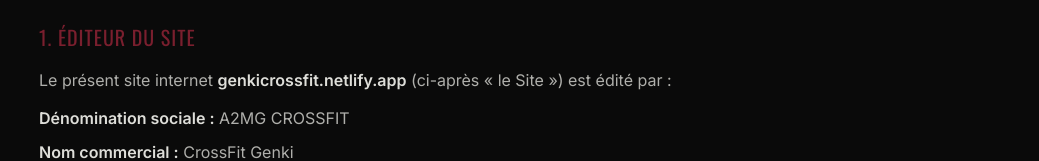
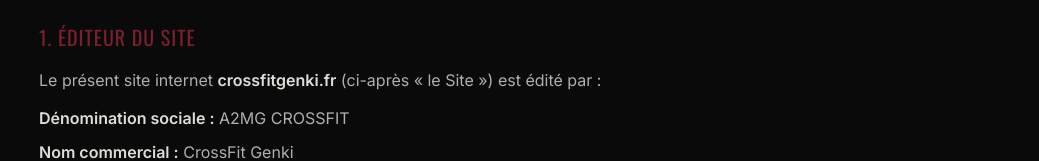
Before and after one commit to BenjaminOhana/Genkicrossfit, a React (Vite) app: page /mentions-legales in a window 1280 px wide. Shown: the part 291-452 px from the top of the page, without its empty margins (241-1280 px from the left). Built offline with nearby package versions, Linux system fonts and the light colour scheme.

Commit message:
SEO: Update canonical URL to crossfitgenki.fr

```diff
--- a/index.html
+++ b/index.html
@@ -8,7 +8,7 @@
     <!-- SEO Primary -->
     <title>CrossFit Genki — Salle de CrossFit à Talange près de Metz | Séance d'essai gratuite</title>
     <meta name="description" content="Salle de CrossFit affiliée à Talange (57). Coaching certifié adapté à tous les niveaux. Communauté bienveillante. HYROX Training. Séance d'essai gratuite, sans engagement. ⭐ 5/5 Google (38 avis)." />
-    <link rel="canonical" href="https://genkicrossfit.netlify.app/" />
+    <link rel="canonical" href="https://crossfitgenki.fr/" />
 
     <!-- Polices Google Fonts -->
     <link rel="preconnect" href="https://fonts.googleapis.com">
@@ -17,10 +17,10 @@
 
     <!-- Open Graph / Réseaux Sociaux -->
     <meta property="og:type" content="website" />
-    <meta property="og:url" content="https://genkicrossfit.netlify.app/" />
+    <meta property="og:url" content="https://crossfitgenki.fr/" />
     <meta property="og:title" content="CrossFit Genki — Ta place est ici." />
     <meta property="og:description" content="Salle de CrossFit affiliée à Talange. Coaching certifié, adapté à tous. Communauté unique. Séance d'essai gratuite." />
-    <meta property="og:image" content="https://genkicrossfit.netlify.app/assets/og-image.png" />
+    <meta property="og:image" content="https://crossfitgenki.fr/assets/og-image.png" />
     <meta property="og:locale" content="fr_FR" />
     <meta property="og:site_name" content="CrossFit Genki" />
 
@@ -28,7 +28,7 @@
     <meta name="twitter:card" content="summary_large_image" />
     <meta name="twitter:title" content="CrossFit Genki — Ta place est ici." />
     <meta name="twitter:description" content="Salle de CrossFit affiliée à Talange (57). Coaching certifié, adapté à tous. Séance d'essai gratuite, sans engagement." />
-    <meta name="twitter:image" content="https://genkicrossfit.netlify.app/assets/og-image.png" />
+    <meta name="twitter:image" content="https://crossfitgenki.fr/assets/og-image.png" />
 
     <!-- Geo Meta Tags (SEO Local) -->
     <meta name="geo.region" content="FR-57" />
@@ -42,7 +42,7 @@
       "@context": "https://schema.org",
       "@type": "WebSite",
       "name": "CrossFit Genki",
-      "url": "https://genkicrossfit.netlify.app/",
+      "url": "https://crossfitgenki.fr/",
       "description": "Salle de CrossFit affiliée à Talange (57), près de Metz et Thionville. Coaching certifié CrossFit, préparation HYROX, séance d'essai gratuite.",
       "inLanguage": "fr"
     }
@@ -56,11 +56,11 @@
       "name": "CrossFit Genki",
       "alternateName": "CrossFit Genki Talange",
       "description": "CrossFit Genki est une salle de CrossFit officiellement affiliée, située à Talange (57), à 12 minutes de Metz et 15 minutes de Thionville. Ouverte depuis l'été 2024, elle propose du coaching certifié CrossFit adapté à tous les niveaux, de la préparation HYROX avec la méthode Aerox, et un espace Open & Chill de 120 m². Une box à taille humaine de 400 m² avec une communauté bienveillante de plus de 130 adhérents. Séance d'essai gratuite, toutes les offres sans engagement. Note Google : 5/5 avec 38 avis.",
-      "url": "https://genkicrossfit.netlify.app/",
+      "url": "https://crossfitgenki.fr/",
       "telephone": "+33689082685",
       "email": "contact.crossfitgenki@gmail.com",
-      "image": "https://genkicrossfit.netlify.app/assets/og-image.png",
-      "logo": "https://genkicrossfit.netlify.app/assets/optimized/crossfit-genki-logo.svg",
+      "image": "https://crossfitgenki.fr/assets/og-image.png",
+      "logo": "https://crossfitgenki.fr/assets/optimized/crossfit-genki-logo.svg",
       "priceRange": "€€",
       "currenciesAccepted": "EUR",
       "paymentAccepted": "Cash, Credit Card",
--- a/src/pages/Hyrox.tsx
+++ b/src/pages/Hyrox.tsx
@@ -13,7 +13,7 @@
             metaDesc.setAttribute('content', "Prépare-toi pour HYROX chez CrossFit Genki à Talange (57). Entraînements spécifiques course + fonctionnel. 50+ athlètes préparés. Coaching certifié. Essai gratuit.");
         }
         if (canonical) {
-            canonical.setAttribute('href', 'https://genkicrossfit.netlify.app/hyrox');
+            canonical.setAttribute('href', 'https://crossfitgenki.fr/hyrox');
         }
         return () => {
             document.title = "CrossFit Genki — Salle de CrossFit à Talange près de Metz | Séance d'essai gratuite";
--- a/src/pages/MentionsLegales.tsx
+++ b/src/pages/MentionsLegales.tsx
@@ -22,7 +22,7 @@
                 <section className="mb-10">
                     <h2 className="text-lg md:text-xl font-heading text-wine uppercase tracking-wider mb-4">1. Éditeur du site</h2>
                     <p className="text-cream/70 font-body leading-relaxed mb-3">
-                        Le présent site internet <strong className="text-cream/90">genkicrossfit.netlify.app</strong> (ci-après « le Site ») est édité par :
+                        Le présent site internet <strong className="text-cream/90">crossfitgenki.fr</strong> (ci-après « le Site ») est édité par :
                     </p>
                     <ul className="text-cream/70 font-body leading-relaxed space-y-2 pl-0 list-none">
                         <li><strong className="text-cream/90">Dénomination sociale :</strong> A2MG CROSSFIT</li>
```
Also changed, not shown: public/robots.txt, 1 other file (tests, documents, lock files or other folders).
